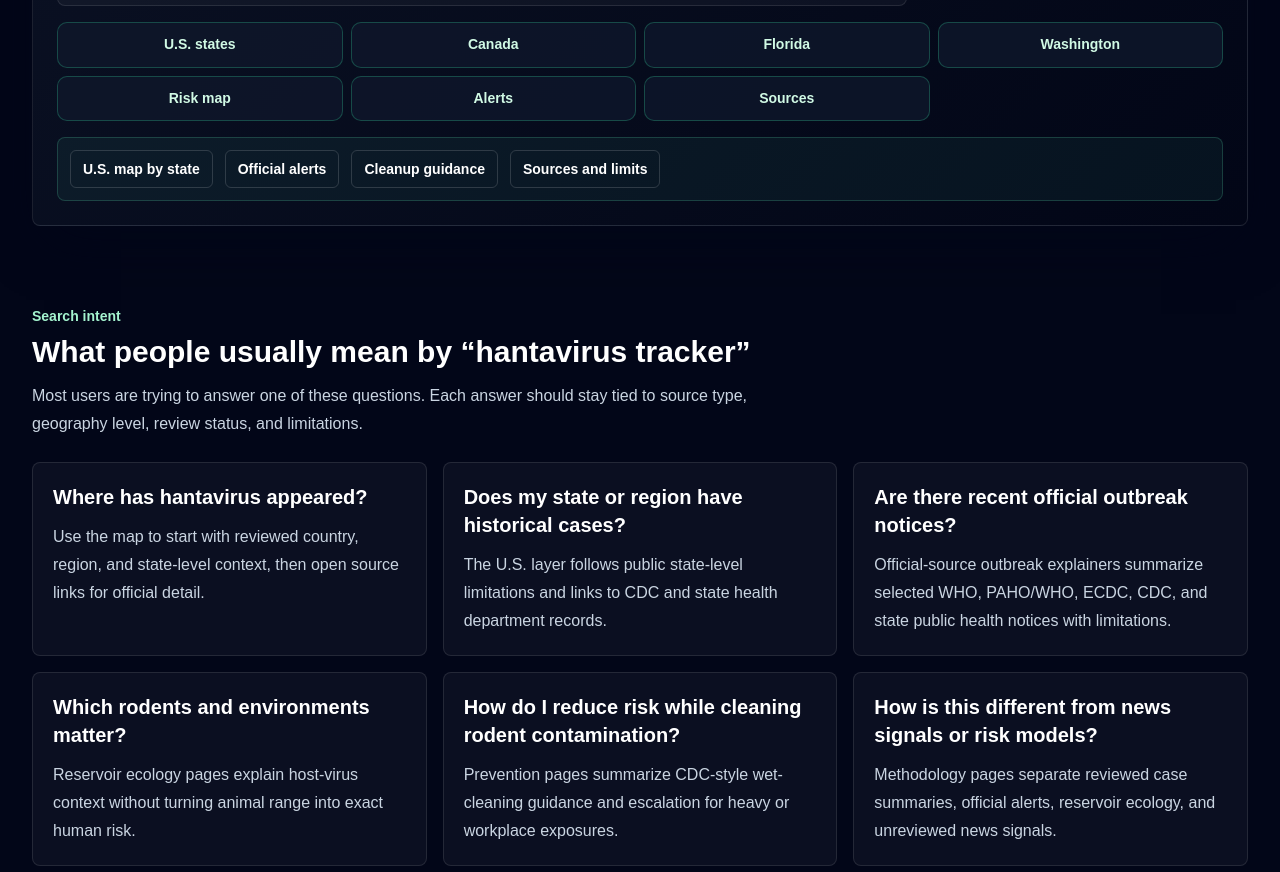
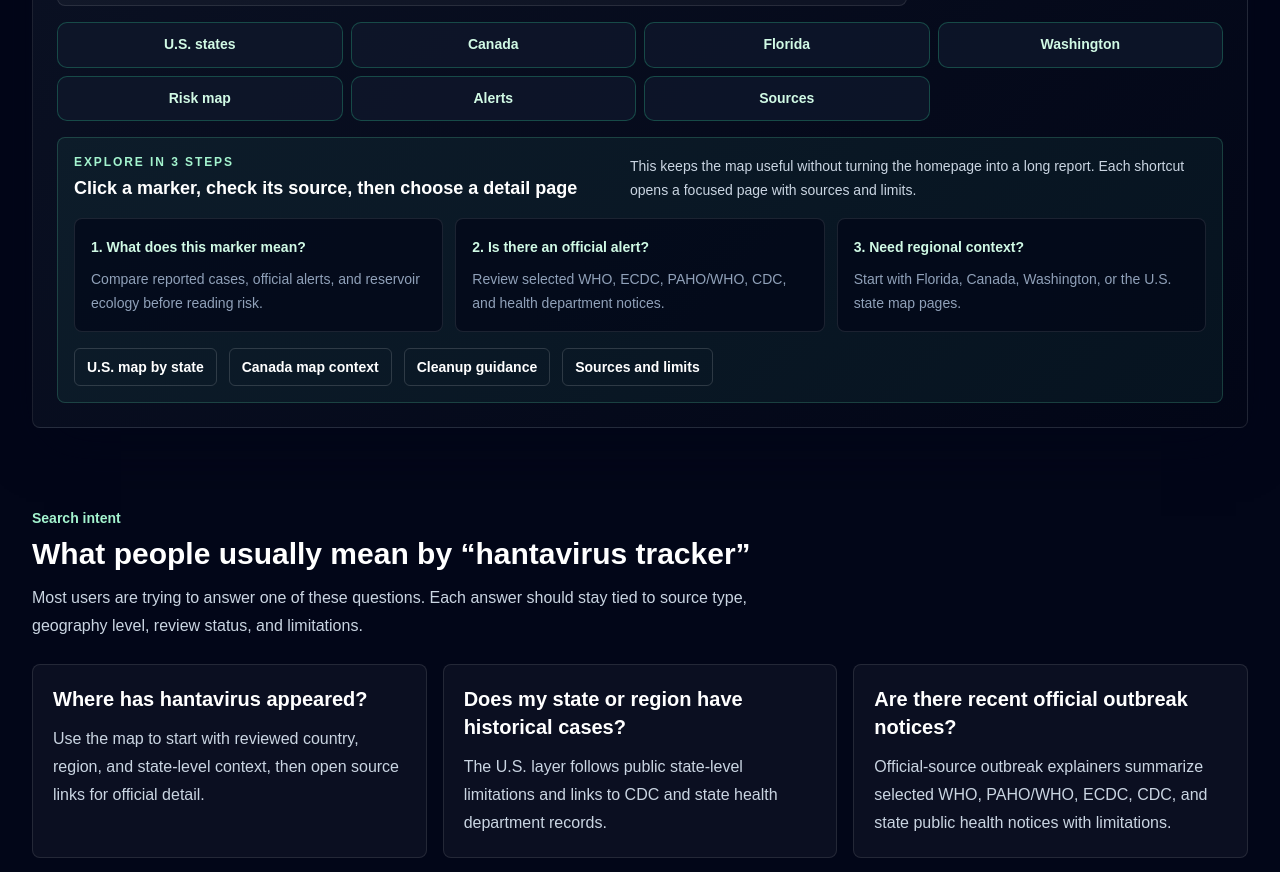
Before and after one commit to security00/hantavirus-maps, a Next.js app: page /hantavirus-tracker in a window 1280 px wide. Shown: the part 1580-2452 px from the top of the page. Built offline with nearby package versions, Linux system fonts and the light colour scheme.

Commit message:
seo: deepen map exploration paths

```diff
--- a/app/where/[slug]/page.tsx
+++ b/app/where/[slug]/page.tsx
@@ -10,6 +10,19 @@ import { LAST_REVIEWED_ISO, LAST_REVIEWED_LABEL } from "@/lib/routes";
 import { breadcrumbJsonLd, whereArticleJsonLd, whereDatasetJsonLd } from "@/lib/structured-data";
 
 type PageParams = { slug: string };
+
+const focusedGuides: Record<string, { heading: string; body: string; href: string; label: string }[]> = {
+  canada: [
+    { heading: "Start with national context", body: "Use PHAC and Government of Canada language for cumulative confirmed infections, travel-related notices, and public-health limits before reading local risk claims.", href: "/source/canada-risk-2026", label: "Open Canada risk source" },
+    { heading: "Check event-specific notices", body: "For the MV Hondius cluster, treat Canada notices as passenger-response context, not a Canada-wide live case counter.", href: "/event/canada-mv-hondius-2026", label: "Read Canada event note" },
+    { heading: "Compare with the risk map", body: "Use the risk-map explainer to separate official alerts from ecological context and historical summaries.", href: "/hantavirus-risk-map", label: "Read risk-map rules" }
+  ],
+  florida: [
+    { heading: "Start with DOH language", body: "Use Florida Department of Health disease-page wording for HPS, rodent exposure routes, and prevention context before reading any live-risk claim.", href: "/source/florida-health-hps", label: "Open Florida DOH source" },
+    { heading: "Read reservoir context carefully", body: "Florida reservoir notes support ecology context, not a county-by-county case map or a current exposure forecast.", href: "/hantavirus-risk-map", label: "Read risk-map rules" },
+    { heading: "Move to prevention if exposure is practical", body: "If the user question is about droppings, nests, enclosed spaces, or cleanup, prevention guidance is a better next step than more map browsing.", href: "/prevention/cleaning-mouse-droppings", label: "Read cleanup guidance" }
+  ]
+};
 
 function titleCaseSlug(slug: string) {
   return slug.split("-").map((part) => part[0].toUpperCase() + part.slice(1)).join(" ");
@@ -71,6 +84,7 @@ export default async function WherePage({ params }: { params: Promise<PageParams
   }
 
   const relatedAlerts = getRelatedAlerts(record.jurisdiction);
+  const focusedGuide = focusedGuides[resolvedParams.slug] ?? [];
   const canonicalPath = wherePath(resolvedParams.slug);
   const breadcrumb = breadcrumbJsonLd([
     { name: "Home", path: "/" },
@@ -163,6 +177,24 @@ export default async function WherePage({ params }: { params: Promise<PageParams
             </div>
           </section>
 
+          {focusedGuide.length > 0 && (
+            <section aria-labelledby="focused-guide" className="rounded-lg border border-white/10 bg-white/[0.04] p-5">
+              <p className="text-sm font-semibold text-emerald-200">Keep exploring</p>
+              <h2 id="focused-guide" className="mt-2 text-2xl font-semibold">Best next steps for {record.jurisdiction}</h2>
+              <div className="mt-5 grid gap-4 md:grid-cols-3">
+                {focusedGuide.map((item) => (
+                  <article key={item.heading} className="rounded-lg border border-white/10 bg-slate-950/70 p-4">
+                    <h3 className="text-base font-semibold text-white">{item.heading}</h3>
+                    <p className="mt-3 text-sm leading-6 text-slate-300">{item.body}</p>
+                    <Link prefetch={false} href={item.href} className="mt-4 inline-flex text-sm font-semibold text-emerald-200 hover:text-white">
+                      {item.label} →
+                    </Link>
+                  </article>
+                ))}
+              </div>
+            </section>
+          )}
+
           <section aria-labelledby="limits">
             <p className="text-sm font-semibold text-emerald-200">Limits</p>
             <h2 id="limits" className="mt-2 text-2xl font-semibold">Known limitations</h2>
--- a/components/MapPanel.tsx
+++ b/components/MapPanel.tsx
@@ -191,12 +191,37 @@ export function MapPanel({ home = false, immersive = false }: MapPanelProps) {
             Drag the map, pinch to zoom, or tap a colored marker. Use quick links if you are looking for a state, Canada, alerts, or sources.
           </div>
 
-          <div className="mt-4 flex flex-wrap gap-3 rounded-lg border border-emerald-300/20 bg-emerald-300/[0.06] p-3">
-            <Link prefetch={false} href="/where/united-states" className="rounded-md border border-white/15 px-3 py-2 text-sm font-semibold text-white transition hover:border-emerald-300/50">U.S. map by state</Link>
-            <Link prefetch={false} href="/outbreaks" className="rounded-md border border-white/15 px-3 py-2 text-sm font-semibold text-white transition hover:border-emerald-300/50">Official alerts</Link>
-            <Link prefetch={false} href="/prevention/cleaning-mouse-droppings" className="rounded-md border border-white/15 px-3 py-2 text-sm font-semibold text-white transition hover:border-emerald-300/50">Cleanup guidance</Link>
-            <Link prefetch={false} href="/sources-methodology" className="rounded-md border border-white/15 px-3 py-2 text-sm font-semibold text-white transition hover:border-emerald-300/50">Sources and limits</Link>
-          </div>
+          <section className="mt-4 rounded-lg border border-emerald-300/20 bg-emerald-300/[0.06] p-4" aria-labelledby="map-exploration-steps">
+            <div className="flex flex-col gap-2 md:flex-row md:items-center md:justify-between">
+              <div>
+                <p className="text-xs font-semibold uppercase tracking-[0.16em] text-emerald-200">Explore in 3 steps</p>
+                <h2 id="map-exploration-steps" className="mt-1 text-lg font-semibold text-white">Click a marker, check its source, then choose a detail page</h2>
+              </div>
+              <p className="max-w-xl text-sm leading-6 text-slate-300">
+                This keeps the map useful without turning the homepage into a long report. Each shortcut opens a focused page with sources and limits.
+              </p>
+            </div>
+            <div className="mt-4 grid gap-3 md:grid-cols-3">
+              <Link prefetch={false} href="/hantavirus-risk-map" className="rounded-lg border border-white/10 bg-slate-950/70 p-4 transition hover:border-emerald-300/50 hover:bg-slate-900">
+                <span className="text-sm font-semibold text-emerald-100">1. What does this marker mean?</span>
+                <span className="mt-2 block text-sm leading-6 text-slate-400">Compare reported cases, official alerts, and reservoir ecology before reading risk.</span>
+              </Link>
+              <Link prefetch={false} href="/outbreaks" className="rounded-lg border border-white/10 bg-slate-950/70 p-4 transition hover:border-emerald-300/50 hover:bg-slate-900">
+                <span className="text-sm font-semibold text-emerald-100">2. Is there an official alert?</span>
+                <span className="mt-2 block text-sm leading-6 text-slate-400">Review selected WHO, ECDC, PAHO/WHO, CDC, and health department notices.</span>
+              </Link>
+              <Link prefetch={false} href="/where/florida" className="rounded-lg border border-white/10 bg-slate-950/70 p-4 transition hover:border-emerald-300/50 hover:bg-slate-900">
+                <span className="text-sm font-semibold text-emerald-100">3. Need regional context?</span>
+                <span className="mt-2 block text-sm leading-6 text-slate-400">Start with Florida, Canada, Washington, or the U.S. state map pages.</span>
+              </Link>
+            </div>
+            <div className="mt-4 flex flex-wrap gap-3">
+              <Link prefetch={false} href="/where/united-states" className="rounded-md border border-white/15 px-3 py-2 text-sm font-semibold text-white transition hover:border-emerald-300/50">U.S. map by state</Link>
+              <Link prefetch={false} href="/where/canada" className="rounded-md border border-white/15 px-3 py-2 text-sm font-semibold text-white transition hover:border-emerald-300/50">Canada map context</Link>
+              <Link prefetch={false} href="/prevention/cleaning-mouse-droppings" className="rounded-md border border-white/15 px-3 py-2 text-sm font-semibold text-white transition hover:border-emerald-300/50">Cleanup guidance</Link>
+              <Link prefetch={false} href="/sources-methodology" className="rounded-md border border-white/15 px-3 py-2 text-sm font-semibold text-white transition hover:border-emerald-300/50">Sources and limits</Link>
+            </div>
+          </section>
         </div>
 
 
--- a/lib/page-content.ts
+++ b/lib/page-content.ts
@@ -266,6 +266,7 @@ export const CONTENT_PAGES = {
       "Reported cases are surveillance summaries, not predictions.",
       "Official alerts are selected agency notices, not complete datasets.",
       "Reservoir regions show host ecology, not infected animals or exact human risk.",
+      "A useful marker-reading workflow is: identify the layer, open the source, then decide whether you need a regional page, an outbreak note, or prevention guidance.",
       "Searches for a live hantavirus map should be interpreted as a need for recently reviewed official-source context, not a live infection counter."
     ],
     sections: [
@@ -273,8 +274,13 @@ export const CONTENT_PAGES = {
         heading: "What this map can do",
         body: [
           "It can show where official sources provide historical case context, current public health notices, and known reservoir ecology.",
-          "It can help readers find the right official source faster.",
+          "It can help readers find the right official source faster and move from a map marker to the supporting source note.",
           "It can answer searches like hantavirus risk map, hantavirus map Canada, hantavirus Florida map, and hantavirus Washington map with clear source boundaries."
+        ],
+        bullets: [
+          "Blue case markers: read as historical or agency-summary geography, not current local risk.",
+          "Amber alert markers: read as official notices with dates, agencies, and event-specific limits.",
+          "Green reservoir markers: read as ecology context, not confirmed infected animals at a location."
         ]
       },
       {
@@ -283,6 +289,13 @@ export const CONTENT_PAGES = {
           "It cannot tell whether a specific cabin, workplace, campsite, county, or home has contaminated rodent material.",
           "It cannot diagnose symptoms or replace emergency, clinical, public health, or occupational safety advice.",
           "It cannot provide live case counts, patient locations, or real-time infection tracking, even when the page is updated frequently."
+        ]
+      },
+      {
+        heading: "How to use the map longer without over-reading it",
+        body: [
+          "Start by clicking a marker and checking whether it is a case summary, official alert, or reservoir layer. Then follow the linked source or detail page rather than treating the popup as a standalone claim.",
+          "If the question is regional, continue to a location page such as Canada, Florida, Washington, or the United States. If the question is event-specific, continue to an outbreak note. If the question is practical exposure reduction, continue to prevention guidance."
         ]
       }
     ],
```
